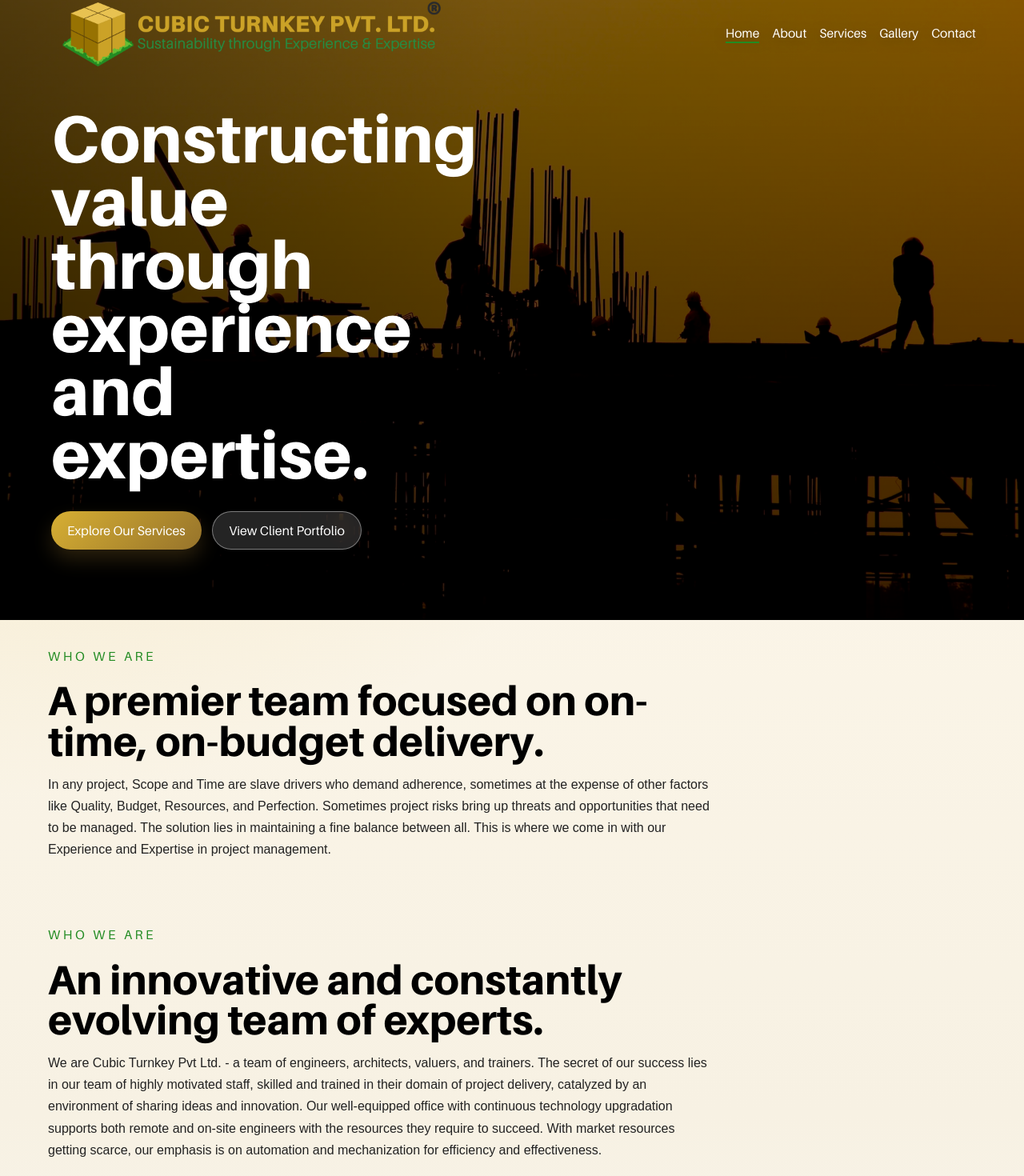
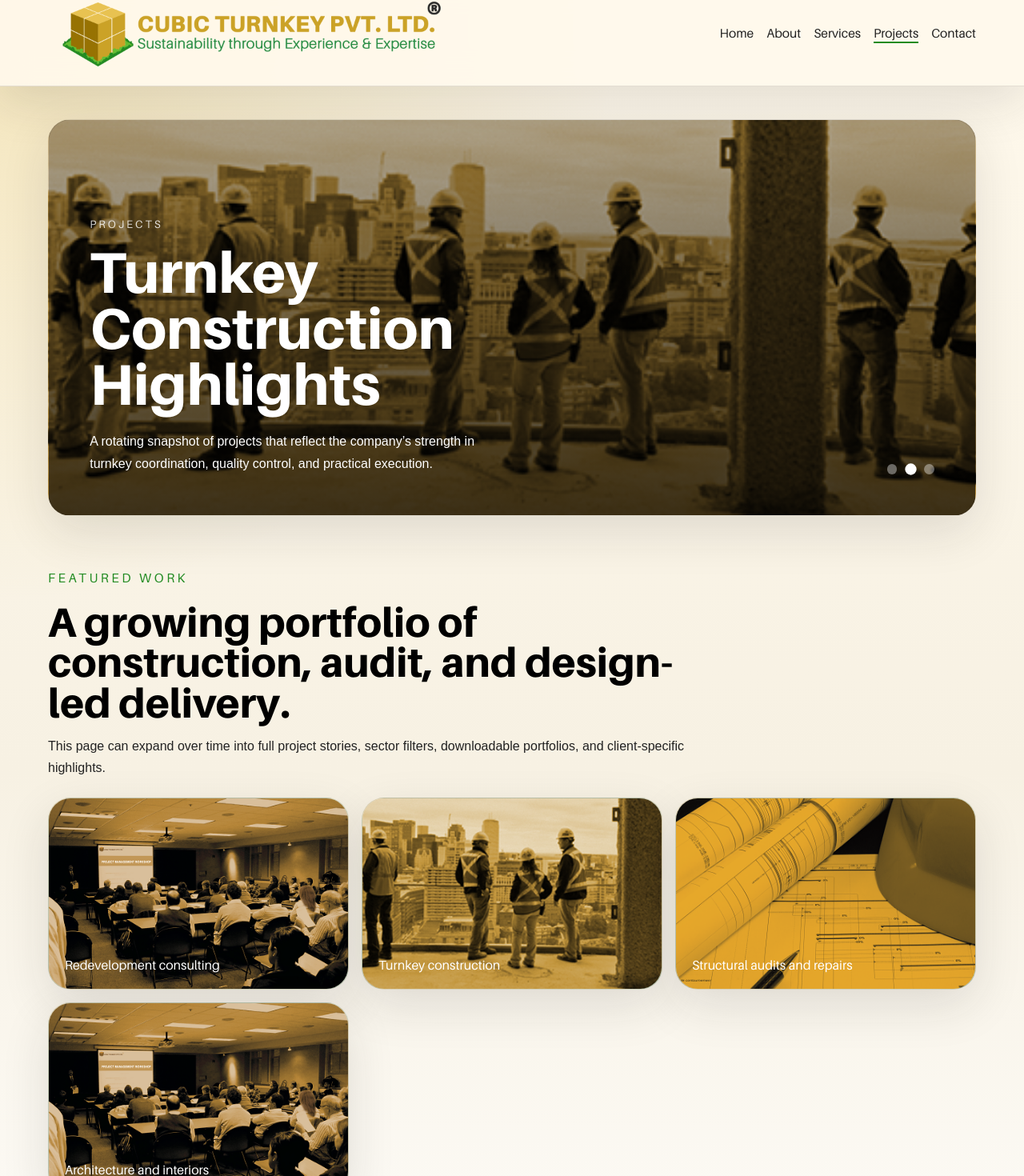
Before and after one commit to nidhi-s-14/cubic-turnkey-website, a React (Vite) app: page /projects in a window 1280 px wide. Before the commit this address led to /. Shown: the part 27-1497 px from the top of the page at 80% size. Built offline with nearby package versions, Linux system fonts and the light colour scheme.

Commit message:
feature: Carousel for Projects page

```diff
--- a/src/App.jsx
+++ b/src/App.jsx
@@ -2,8 +2,8 @@ import { Navigate, Route, Routes } from "react-router-dom";
 import Layout from "./components/Layout";
 import AboutPage from "./pages/AboutPage";
 import ContactPage from "./pages/ContactPage";
-import GalleryPage from "./pages/GalleryPage";
 import HomePage from "./pages/HomePage";
+import ProjectsPage from "./pages/GalleryPage";
 import ServicesPage from "./pages/ServicesPage";
 
 function App() {
@@ -14,7 +14,7 @@ function App() {
         <Route path="/about" element={<AboutPage />} />
         <Route path="/services" element={<ServicesPage />} />
         <Route path="/contact" element={<ContactPage />} />
-        <Route path="/gallery" element={<GalleryPage />} />
+        <Route path="/projects" element={<ProjectsPage />} />
         <Route path="*" element={<Navigate to="/" replace />} />
       </Routes>
     </Layout>
--- a/src/components/Layout.jsx
+++ b/src/components/Layout.jsx
@@ -6,7 +6,7 @@ const navItems = [
   { label: "Home", to: "/" },
   { label: "About", to: "/about" },
   { label: "Services", to: "/services" },
-  { label: "Gallery", to: "/gallery" },
+  { label: "Projects", to: "/projects" },
   { label: "Contact", to: "/contact" },
 ];
 
--- a/src/pages/GalleryPage.jsx
+++ b/src/pages/GalleryPage.jsx
@@ -1,38 +1,95 @@
-import PageHero from "../components/PageHero";
+import { useEffect, useState } from "react";
 import SectionBlock from "../components/SectionBlock";
 
-const galleryPlaceholders = [
-  "Project highlight images",
-  "Client portfolio tiles",
-  "Before and after comparisons",
-  "Category filters",
+const projectHighlights = [
+  {
+    image: "gallery/placeholder_2.png",
+    title: "Industrial and Commercial Delivery",
+    description:
+      "Selected work across industrial, commercial, and institutional environments where planning, execution, and technical clarity matter most.",
+  },
+  {
+    image: "gallery/placeholder_3.png",
+    title: "Turnkey Construction Highlights",
+    description:
+      "A rotating snapshot of projects that reflect the company’s strength in turnkey coordination, quality control, and practical execution.",
+  },
+  {
+    image: "gallery/placeholder_4.png",
+    title: "Structural and Architectural Expertise",
+    description:
+      "Representative visuals that can evolve into full case studies, before-and-after stories, and client-backed project narratives.",
+  },
 ];
 
-function GalleryPage() {
+const projectTiles = [
+  "Redevelopment consulting",
+  "Turnkey construction",
+  "Structural audits and repairs",
+  "Architecture and interiors",
+];
+
+function ProjectsPage() {
+  const assetBase = import.meta.env.BASE_URL;
+  const [activeIndex, setActiveIndex] = useState(0);
+  const activeProject = projectHighlights[activeIndex];
+
+  useEffect(() => {
+    const timer = window.setInterval(() => {
+      setActiveIndex((current) => (current + 1) % projectHighlights.length);
+    }, 4500);
+
+    return () => {
+      window.clearInterval(timer);
+    };
+  }, []);
+
   return (
     <>
-      <PageHero
-        title="A flexible home for project imagery and portfolio proof."
-        description="This page is intentionally light for now, with structure in place for future photography, project cards, and downloadable portfolio assets."
-        aside={
-          <>
-            <p className="panel-title">Planned gallery modules</p>
-            <ul>
-              <li>Image-led project showcase</li>
-              <li>Portfolio downloads</li>
-              <li>Client and sector filters</li>
-            </ul>
-          </>
-        }
-      />
+      <section className="page-hero projects-hero">
+        <div
+          className="projects-carousel"
+          style={{
+            backgroundImage: `linear-gradient(180deg, rgba(0, 0, 0, 0.24) 0%, rgba(0, 0, 0, 0.5) 55%, rgba(0, 0, 0, 0.7) 100%), url("${assetBase}${activeProject.image}")`,
+          }}
+        >
+          <div className="projects-carousel-copy">
+            <p className="eyebrow projects-eyebrow">Projects</p>
+            <h1>{activeProject.title}</h1>
+            <p className="hero-text">{activeProject.description}</p>
+          </div>
+
+          <div className="projects-carousel-controls" aria-label="Project highlights">
+            {projectHighlights.map((project, index) => (
+              <button
+                key={project.title}
+                type="button"
+                className={
+                  index === activeIndex
+                    ? "projects-carousel-dot is-active"
+                    : "projects-carousel-dot"
+                }
+                onClick={() => setActiveIndex(index)}
+                aria-label={`Show ${project.title}`}
+              />
+            ))}
+          </div>
+        </div>
+      </section>
 
       <SectionBlock
-        eyebrow="Portfolio"
-        title="Picture highlights and project presentation area."
+        eyebrow="Featured Work"
+        title="A growing portfolio of construction, audit, and design-led delivery."
+        description="This page can expand over time into full project stories, sector filters, downloadable portfolios, and client-specific highlights."
       >
         <div className="gallery-grid">
-          {galleryPlaceholders.map((item) => (
+          {projectTiles.map((item, index) => (
             <article className="gallery-tile" key={item}>
+              <img
+                className="project-tile-image"
+                src={`${assetBase}${projectHighlights[index % projectHighlights.length].image}`}
+                alt=""
+              />
               <span>{item}</span>
             </article>
           ))}
@@ -42,4 +99,4 @@ function GalleryPage() {
   );
 }
 
-export default GalleryPage;
+export default ProjectsPage;
--- a/src/pages/HomePage.jsx
+++ b/src/pages/HomePage.jsx
@@ -36,8 +36,8 @@ function HomePage() {
             <Link className="button button-primary" to="/services">
               Explore Our Services
             </Link>
-            <Link className="button button-secondary button-secondary-light" to="/gallery">
-              View Client Portfolio
+            <Link className="button button-secondary button-secondary-light" to="/projects">
+              View Project Highlights
             </Link>
           </div>
         </div>
--- a/src/styles.css
+++ b/src/styles.css
@@ -38,6 +38,7 @@
   --font-subheading: "Aileron Regular", "Aileron", "Avenir Next", Arial, sans-serif;
   --font-light: "Aileron Ultra Light", "Aileron", "Avenir Next", Arial, sans-serif;
   --font-body: Arial, Helvetica, sans-serif;
+  --page-hero-height: clamp(24rem, 42vw, 31rem);
 }
 
 * {
@@ -296,6 +297,13 @@ img {
   backdrop-filter: blur(18px);
   box-shadow: var(--shadow-soft);
   padding: clamp(2rem, 4vw, 4rem);
+}
+
+.hero-banner {
+  min-height: var(--page-hero-height);
+  display: flex;
+  flex-direction: column;
+  justify-content: flex-end;
 }
 
 .hero-banner-image {
@@ -669,16 +677,89 @@ img {
 .gallery-tile {
   display: flex;
   align-items: end;
+  position: relative;
   min-height: 240px;
   padding: 1.25rem;
+  overflow: hidden;
   background:
     linear-gradient(180deg, rgba(255, 255, 255, 0.12), rgba(34, 34, 34, 0.08)),
     linear-gradient(135deg, rgba(215, 175, 51, 0.22), rgba(34, 139, 34, 0.16));
 }
 
+.project-tile-image {
+  position: absolute;
+  inset: 0;
+  width: 100%;
+  height: 100%;
+  object-fit: cover;
+}
+
 .gallery-tile span {
+  position: relative;
+  z-index: 1;
+  color: var(--base-white);
   font-family: var(--font-subheading);
   font-size: 1rem;
+}
+
+.projects-hero {
+  padding-top: 2rem;
+}
+
+.projects-carousel {
+  position: relative;
+  min-height: var(--page-hero-height);
+  border: 1px solid var(--border-soft);
+  border-radius: 28px;
+  background-position: center center;
+  background-repeat: no-repeat;
+  background-size: cover;
+  box-shadow: var(--shadow-soft);
+  overflow: hidden;
+  display: flex;
+  align-items: end;
+  justify-content: space-between;
+  gap: 1.5rem;
+  padding: clamp(2rem, 4vw, 4rem);
+}
+
+.projects-carousel-copy {
+  max-width: 40rem;
+  color: var(--base-white);
+}
+
+.projects-carousel-copy h1 {
+  margin: 0;
+  font-family: var(--font-heading);
+  font-size: clamp(2.4rem, 5.6vw, 4.8rem);
+  line-height: 0.98;
+}
+
+.projects-eyebrow {
+  color: rgba(255, 255, 255, 0.82);
+}
+
+.projects-carousel-controls {
+  display: flex;
+  align-items: center;
+  gap: 0.65rem;
+}
+
+.projects-carousel-dot {
+  width: 0.8rem;
+  height: 0.8rem;
+  border: 0;
+  border-radius: 999px;
+  background: rgba(255, 255, 255, 0.38);
+  cursor: pointer;
+  transition:
+    transform 180ms ease,
+    background 180ms ease;
+}
+
+.projects-carousel-dot.is-active {
+  background: var(--base-white);
+  transform: scale(1.1);
 }
 
 .site-footer {
@@ -850,6 +931,11 @@ img {
     padding-bottom: 3.5rem;
   }
 
+  .projects-carousel {
+    flex-direction: column;
+    align-items: flex-start;
+  }
+
   .hero-logo {
     margin-left: 0;
   }
@@ -899,6 +985,10 @@ img {
     font-size: clamp(2.4rem, 11vw, 3.8rem);
   }
 
+  .projects-carousel-copy h1 {
+    font-size: clamp(2.2rem, 10vw, 3.2rem);
+  }
+
   .home-hero {
     padding-top: 7.5rem;
     padding-bottom: 2.75rem;
```
